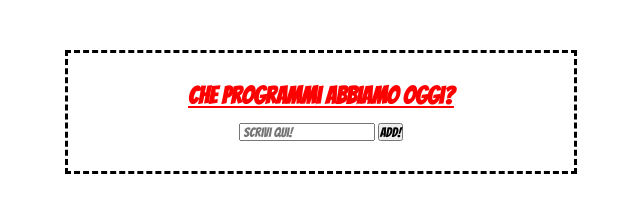
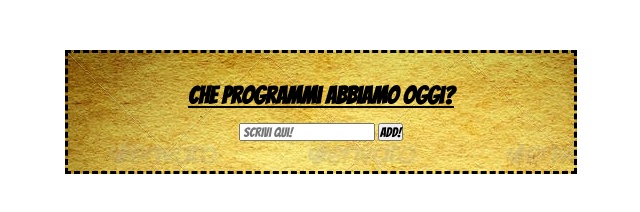
Before and after one commit to GianMX/rest-todoolean, a plain HTML site: page index.html in a window 1280 px wide. Shown: the whole page, without its empty margins (319-959 px from the left). Drawn offline with nearby package versions, Linux system fonts and the light colour scheme; no server answers.

Commit message:
Conclusione e miglioramento estetico

```diff
--- a/css/style.css
+++ b/css/style.css
@@ -7,7 +7,6 @@
 }
 /* HEADER STYLE  TITLE*/
 header .title {
-  color: red;
   text-decoration-line:underline;
   margin-bottom: 15px;
 }
@@ -20,6 +19,7 @@ header .title {
   position: relative;
   text-align: center;
   margin-top: 50px;
+  background-image: url(../img/sfondo.jpg);
 }
 /* FLEX FOR OL ITEM */
 .daily_todo {
@@ -35,6 +35,7 @@ header .title {
   transform: translate(-50%, -50%);
   z-index: 9999;
   font-size: 60px;
+  color: blue;
 }
 .load.active {
   display: block;
```
Also changed, not shown: img/sfondo.jpg (added).
